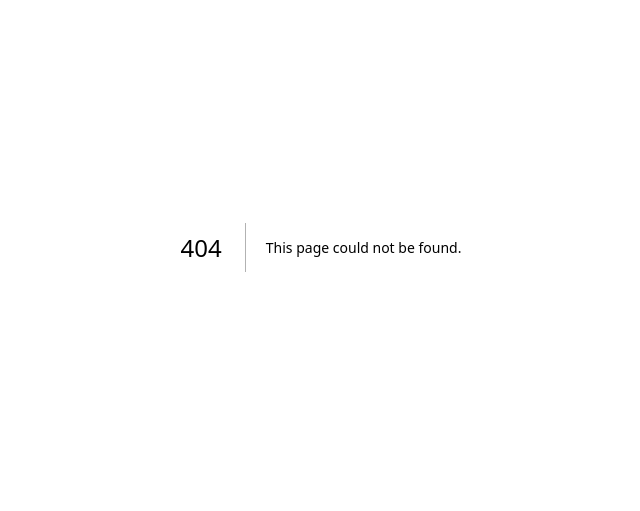
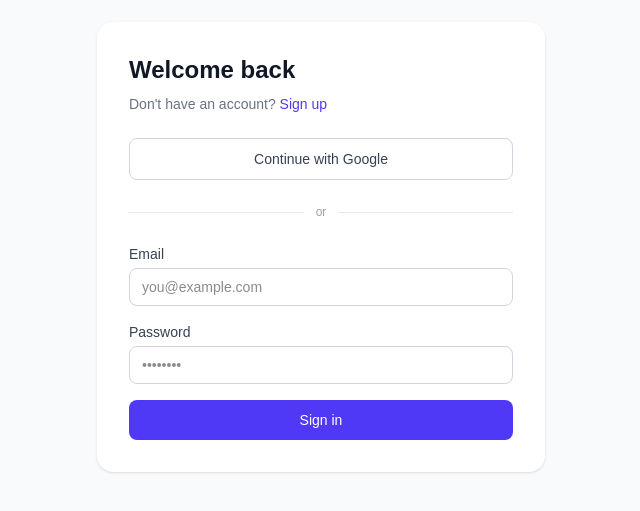
Before and after one commit to itstechnova/technova-2026, a Next.js app in the folder client/: page /login in a window 1280 px wide. Before the commit this address had no page. Shown: the part 153-664 px from the top of the page, without its empty margins (319-959 px from the left). Built offline with nearby package versions, Linux system fonts and the light colour scheme.

Commit message:
sign-in page + login actions wip

```diff
--- /dev/null
+++ b/client/app/(auth)/login/actions.ts
@@ -0,0 +1,60 @@
+'use server'
+
+import { createClient } from '@/lib/supabase/server'
+import { redirect } from 'next/navigation'
+import { headers } from 'next/headers'
+
+export async function signInWithGoogle() {
+  const supabase = await createClient()
+  const headersList = await headers()
+  const origin = headersList.get('origin')
+
+  const { data, error } = await supabase.auth.signInWithOAuth({
+    provider: 'google',
+    options: {
+      redirectTo: `${origin}/auth/callback`,
+    },
+  })
+
+  if (error || !data.url) {
+    redirect('/login?error=oauth')
+  }
+
+  redirect(data.url)
+}
+
+export async function signInWithEmail(formData: FormData) {
+  const supabase = await createClient()
+  const email = formData.get('email') as string
+  const password = formData.get('password') as string
+
+  const { error } = await supabase.auth.signInWithPassword({ email, password })
+
+  if (error) {
+    redirect(`/login?error=${encodeURIComponent(error.message)}`)
+  }
+
+  redirect('/')
+}
+
+export async function signUpWithEmail(formData: FormData) {
+  const supabase = await createClient()
+  const headersList = await headers()
+  const origin = headersList.get('origin')
+  const email = formData.get('email') as string
+  const password = formData.get('password') as string
+
+  const { error } = await supabase.auth.signUp({
+    email,
+    password,
+    options: {
+      emailRedirectTo: `${origin}/auth/callback`,
+    },
+  })
+
+  if (error) {
+    redirect(`/login?error=${encodeURIComponent(error.message)}`)
+  }
+
+  redirect('/login?message=Check your email to confirm your account')
+}
--- /dev/null
+++ b/client/app/(auth)/login/page.tsx
@@ -0,0 +1,94 @@
+'use client'
+
+import { useState } from 'react'
+import { signInWithGoogle, signInWithEmail, signUpWithEmail } from './actions'
+import { useSearchParams } from 'next/navigation'
+
+export default function LoginPage() {
+  const [mode, setMode] = useState<'signin' | 'signup'>('signin')
+  const searchParams = useSearchParams()
+  const error = searchParams.get('error')
+  const message = searchParams.get('message')
+
+  return (
+    <div className="flex min-h-screen items-center justify-center bg-gray-50">
+      <div className="w-full max-w-md rounded-2xl bg-white p-8 shadow-sm">
+        <h1 className="mb-2 text-2xl font-bold text-gray-900">
+          {mode === 'signin' ? 'Welcome back' : 'Create an account'}
+        </h1>
+        <p className="mb-6 text-sm text-gray-500">
+          {mode === 'signin'
+            ? "Don't have an account? "
+            : 'Already have an account? '}
+          <button
+            onClick={() => setMode(mode === 'signin' ? 'signup' : 'signin')}
+            className="font-medium text-indigo-600 hover:underline"
+          >
+            {mode === 'signin' ? 'Sign up' : 'Sign in'}
+          </button>
+        </p>
+
+        {error && (
+          <div className="mb-4 rounded-lg bg-red-50 px-4 py-3 text-sm text-red-700">
+            {error === 'auth' ? 'Authentication failed. Please try again.' : error}
+          </div>
+        )}
+        {message && (
+          <div className="mb-4 rounded-lg bg-green-50 px-4 py-3 text-sm text-green-700">
+            {message}
+          </div>
+        )}
+
+        <form action={signInWithGoogle}>
+          <button
+            type="submit"
+            className="w-full rounded-lg border border-gray-300 px-4 py-2.5 text-sm font-medium text-gray-700 hover:bg-gray-50"
+          >
+            Continue with Google
+          </button>
+        </form>
+
+        <div className="my-6 flex items-center gap-3">
+          <div className="h-px flex-1 bg-gray-200" />
+          <span className="text-xs text-gray-400">or</span>
+          <div className="h-px flex-1 bg-gray-200" />
+        </div>
+
+        <form action={mode === 'signin' ? signInWithEmail : signUpWithEmail} className="space-y-4">
+          <div>
+            <label htmlFor="email" className="mb-1 block text-sm font-medium text-gray-700">
+              Email
+            </label>
+            <input
+              id="email"
+              name="email"
+              type="email"
+              required
+              placeholder="you@example.com"
+              className="w-full rounded-lg border border-gray-300 px-3 py-2 text-sm outline-none focus:border-indigo-500 focus:ring-1 focus:ring-indigo-500"
+            />
+          </div>
+          <div>
+            <label htmlFor="password" className="mb-1 block text-sm font-medium text-gray-700">
+              Password
+            </label>
+            <input
+              id="password"
+              name="password"
+              type="password"
+              required
+              placeholder="••••••••"
+              className="w-full rounded-lg border border-gray-300 px-3 py-2 text-sm outline-none focus:border-indigo-500 focus:ring-1 focus:ring-indigo-500"
+            />
+          </div>
+          <button
+            type="submit"
+            className="w-full rounded-lg bg-indigo-600 px-4 py-2.5 text-sm font-medium text-white hover:bg-indigo-700"
+          >
+            {mode === 'signin' ? 'Sign in' : 'Sign up'}
+          </button>
+        </form>
+      </div>
+    </div>
+  )
+}
--- /dev/null
+++ b/client/app/auth/callback/route.ts
@@ -0,0 +1,19 @@
+import { createClient } from '@/lib/supabase/server'
+import { NextRequest, NextResponse } from 'next/server'
+
+export async function GET(request: NextRequest) {
+  const { searchParams, origin } = new URL(request.url)
+  const code = searchParams.get('code')
+  const next = searchParams.get('next') ?? '/'
+
+  if (code) {
+    const supabase = await createClient()
+    const { error } = await supabase.auth.exchangeCodeForSession(code)
+
+    if (!error) {
+      return NextResponse.redirect(`${origin}${next}`)
+    }
+  }
+
+  return NextResponse.redirect(`${origin}/login?error=auth`)
+}
```
